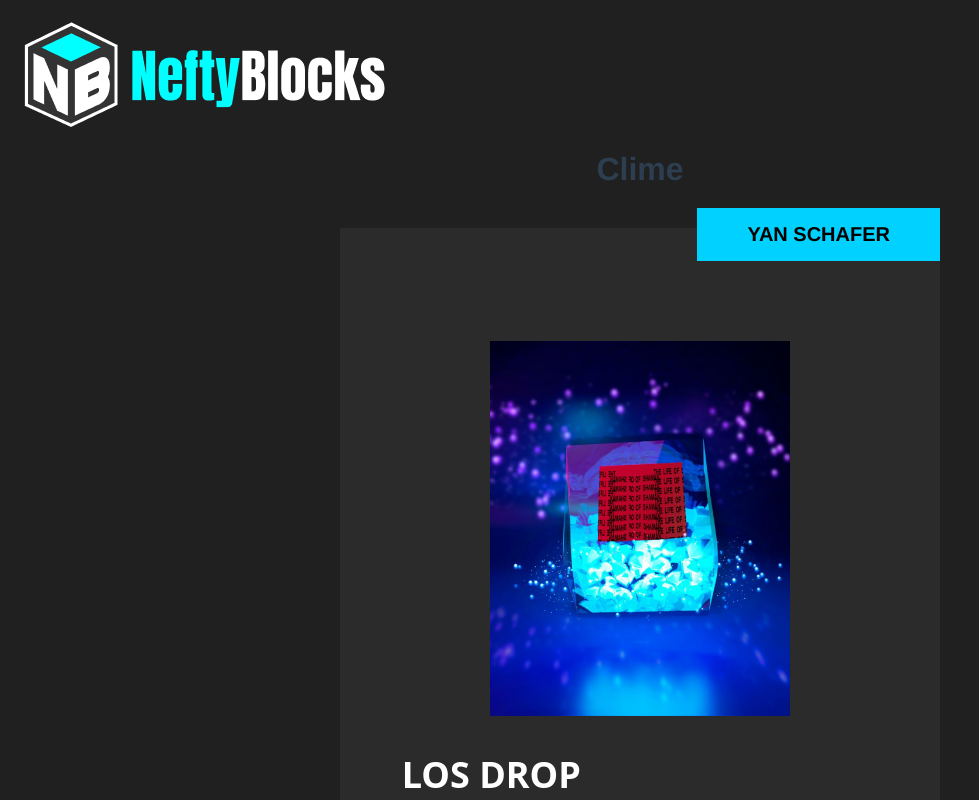
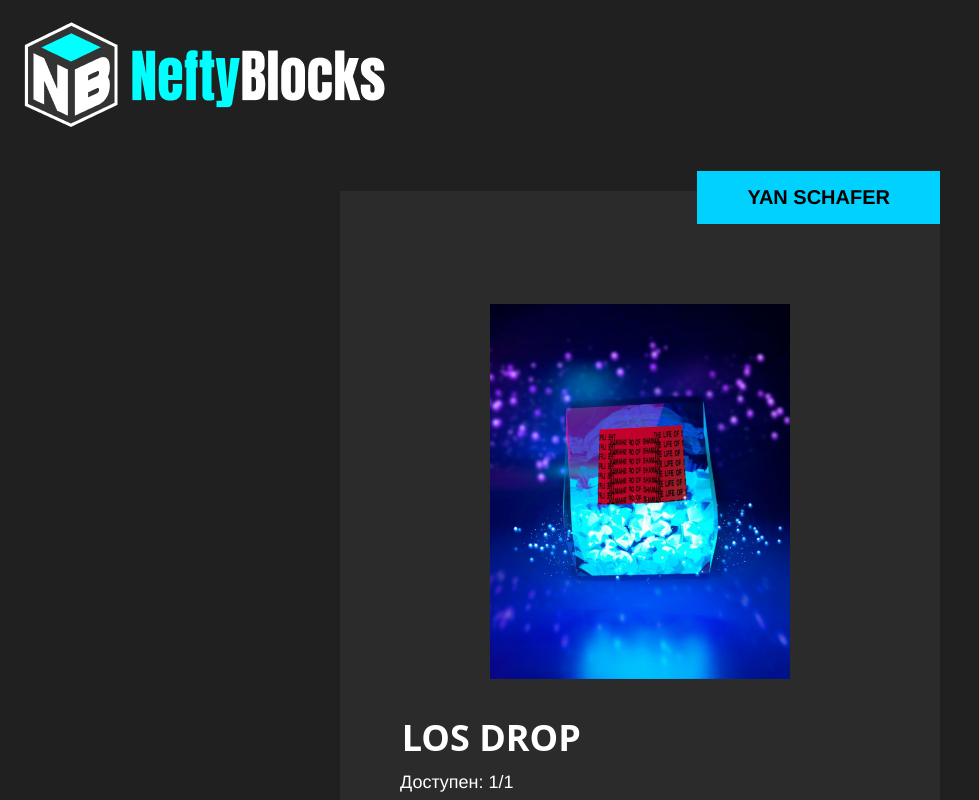
Before and after one commit to dudosyka/psychic-meme, a Vue app in the folder front/: page / in a window 1280 px wide. Shown: the top 800 px of the page, without its empty margins (0-979 px from the left). Built offline with nearby package versions, Linux system fonts and the light colour scheme; no server answers.

Commit message:
push build

```diff
--- a/front/src/components/Home.vue
+++ b/front/src/components/Home.vue
@@ -1,7 +1,5 @@
 <template>
   <div class="home">
-    <h1 v-if="!canClime"></h1>
-    <h1 v-else>Clime</h1>
     <div class="nft_box">
       <div class="author">
           <p>YAN SCHAFER</p>
```
Also changed, not shown: 5 other files (tests, documents, lock files or other folders).
